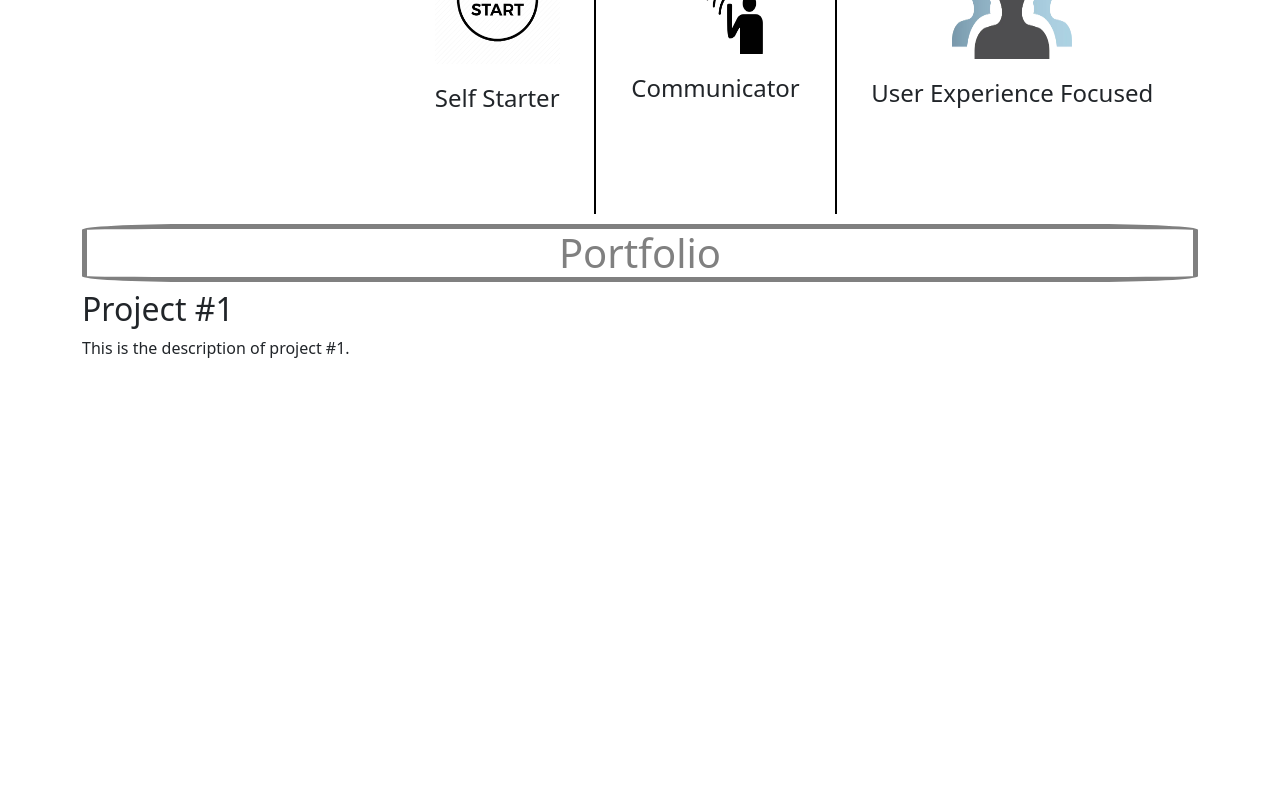
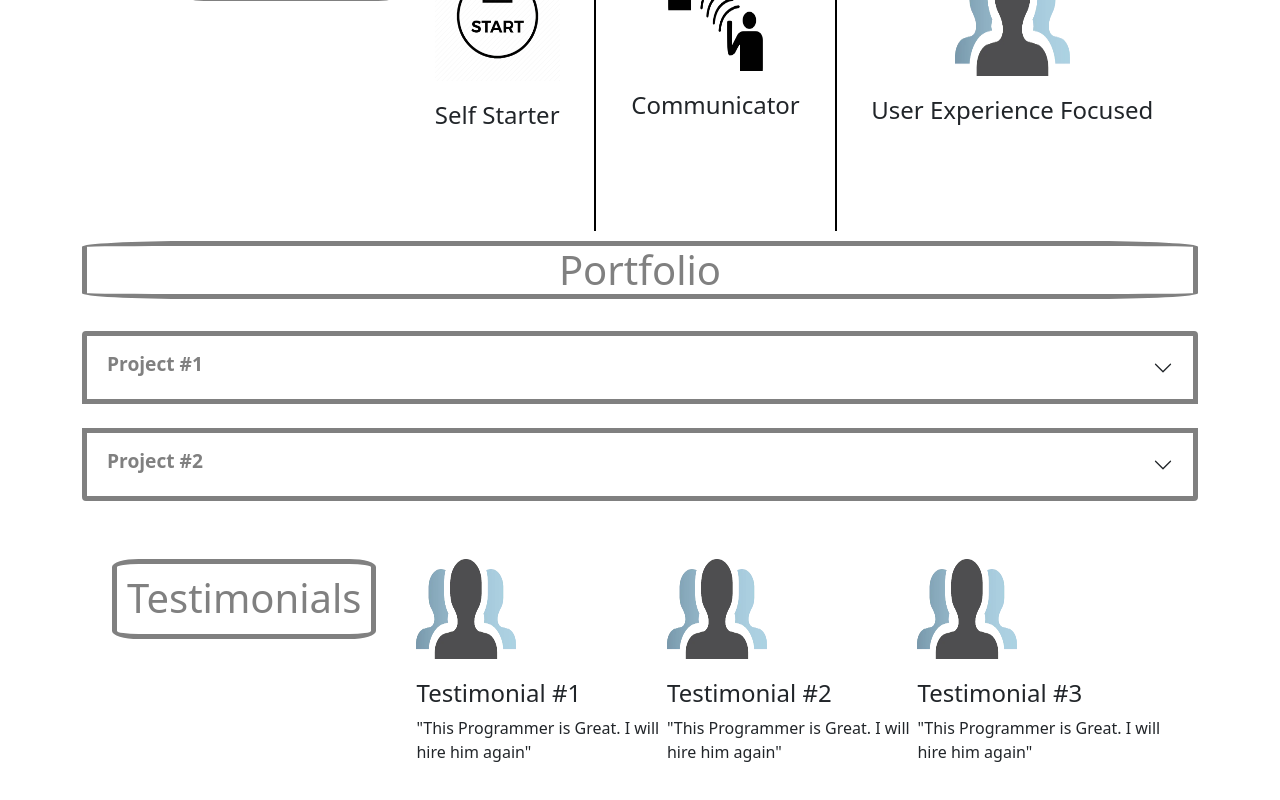
Before and after one commit to courthub74/portfolio4, a React (Create React App) app: page / in a window 1280 px wide. Shown: the part 444-1244 px from the top of the page. Before the commit the page ends 820 px from the top, so only its background shows below. Built offline with nearby package versions, Linux system fonts and the light colour scheme.

Commit message:
testimonials

```diff
--- a/src/App.css
+++ b/src/App.css
@@ -20,6 +20,7 @@ h1 {
 
 .piccy {
   float: right;
+  padding: 20px;
 }
 
 .techs {
@@ -37,7 +38,6 @@ h1 {
   display: grid;
   grid-template-columns: auto auto auto auto;
   padding: 10px;
-
 }
 
 .skill-item1 {
@@ -66,6 +66,34 @@ h1 {
   height: 70px;
 }
 
+
+#accordy {
+  color: grey;
+  text-align: center;
+  border: 5px solid grey;
+}
+
+#accordyfont {
+  color: grey;
+  font-weight: bolder;
+  font-size: larger;
+}
+
 h4 {
   padding-top: 20px;
 }
+
+.testimonials {
+  display: grid;
+  grid-template-columns: auto auto auto auto;
+  padding: 10px 30px 30px 30px;
+}
+
+#testimonialstitle {
+  height: 80px;
+  padding: 10px;
+}
+
+.testimonial-item1 {
+  padding-left: 40px;
+}
--- a/src/pages/home.js
+++ b/src/pages/home.js
@@ -2,7 +2,7 @@ import {React} from 'react';
 import '../App.css';
 
 import 'bootstrap/dist/css/bootstrap.min.css'
-import { Navbar, Nav, Container, Badge } from 'react-bootstrap';
+import { Navbar, Nav, Container, Badge, Accordion } from 'react-bootstrap';
 
 
 function Home(){
@@ -35,7 +35,7 @@ function Home(){
 
                 {/* PHOTO */}
                 <div className='piccy'>
-                    <img src='https://courdevelops.com/media/avatar/ProfilePic.JPG' width={300} className='img-fluid rounded-circle' alt='Me'></img>
+                    <img src='https://courdevelops.com/media/avatar/ProfilePic.JPG' width={300} height={200} className='img-fluid rounded-circle' alt='Me'></img>
                 </div>
 
 
@@ -65,7 +65,7 @@ function Home(){
                         <h4>Communicator</h4>
                     </div>
                     <div className='skill-item3'>
-                        <img src="images/customerfocused.png" height={125} width={120} alt="start"></img>
+                        <img src="images/customerfocused.png" height={125} width={115} alt="start"></img>
                         <h4>User Experience Focused</h4>
                     </div>
                 </div>
@@ -73,13 +73,48 @@ function Home(){
                 {/* PORTFOLIO */}
                 <div className='portfolio'>
                     <h1 id='portfoliotitle'>Portfolio</h1>
+                    <br></br>
                     <div className='jobs'>
-                        <h2>Project #1</h2>
-                        <p>This is the description of project #1.</p>
+                        <Accordion>
+                            <Accordion.Item id="accordy" eventKey="0">
+                                <Accordion.Header><h3 id='accordyfont'>Project #1</h3></Accordion.Header>
+                                <Accordion.Body>
+                                <p>The Description of Project #1</p>
+                                <a href="w3c.com">The Link to Project #1</a>
+                                </Accordion.Body>
+                            </Accordion.Item>
+                            <br></br>
+                            <Accordion.Item id="accordy" eventKey="1">
+                                <Accordion.Header><h3 id='accordyfont'>Project #2</h3></Accordion.Header>
+                                <Accordion.Body>
+                                <p>The Description of Project #2</p>
+                                <a href="w3c.com">The Link to Project #2</a>
+                                </Accordion.Body>
+                            </Accordion.Item>
+                        </Accordion>
                     </div>
                 </div>
+                <br></br><br></br>
+                {/* TESTIMONIALS */}
+                <div className='testimonials'>
+                    <h1 id='testimonialstitle'>Testimonials</h1>
+                    <div className='testimonial-item1'>
+                        <img src="images/customerfocused.png" height={100} width={100} alt="start"></img>
+                        <h4>Testimonial #1</h4>
+                        <p>"This Programmer is Great. I will hire him again"</p>
+                    </div>
+                    <div className='testimonial-item2'>
+                        <img src="images/customerfocused.png" height={100} width={100} alt="start"></img>
+                        <h4>Testimonial #2</h4>
+                        <p>"This Programmer is Great. I will hire him again"</p>
+                    </div>
+                    <div className='testimonial-item3'>
+                        <img src="images/customerfocused.png" height={100} width={100} alt="start"></img>
+                        <h4>Testimonial #3</h4>
+                        <p>"This Programmer is Great. I will hire him again"</p>
+                    </div>
 
-                {/* TESTIMONIALS */}
+                </div>
 
         </Container>
      </>
```
